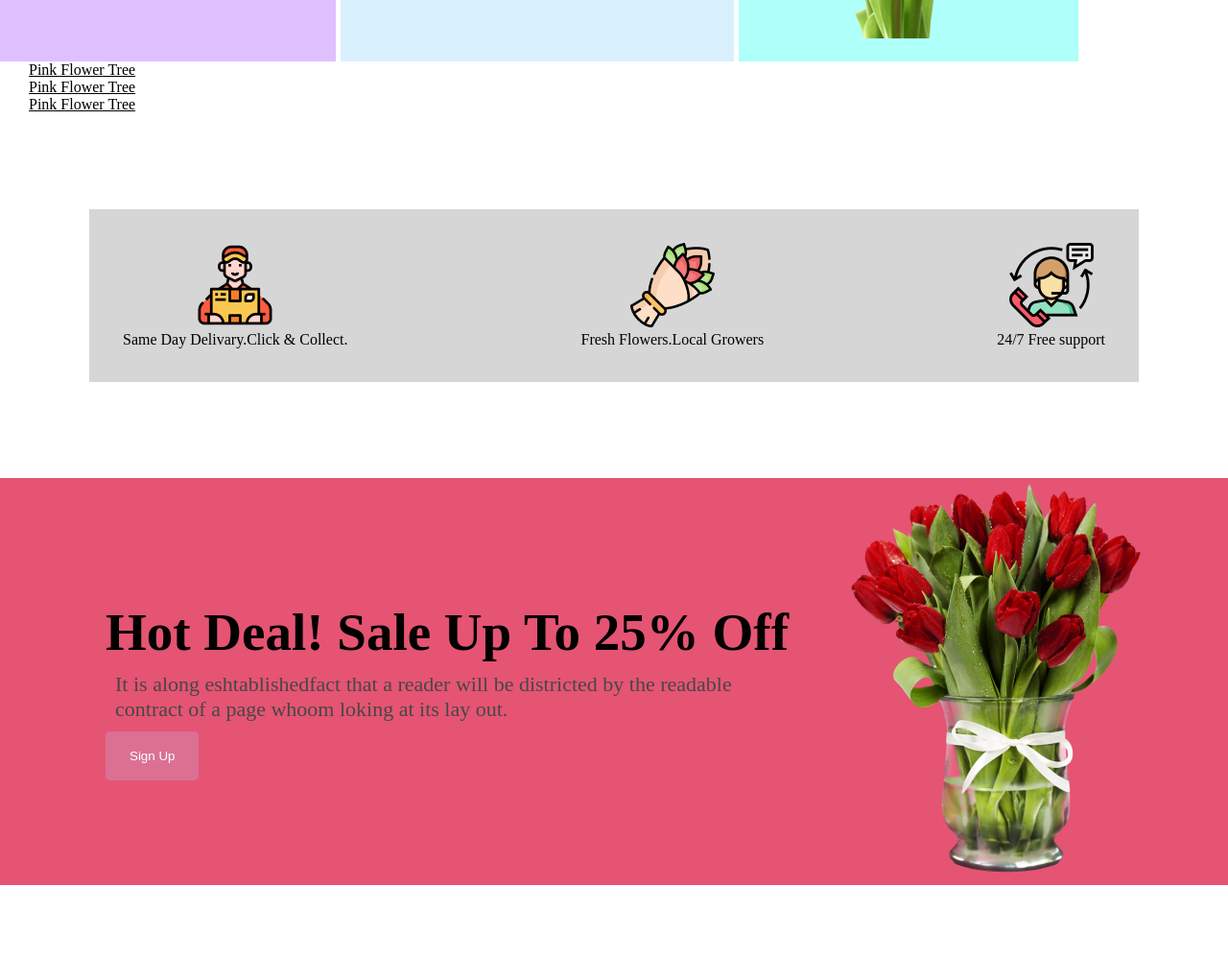
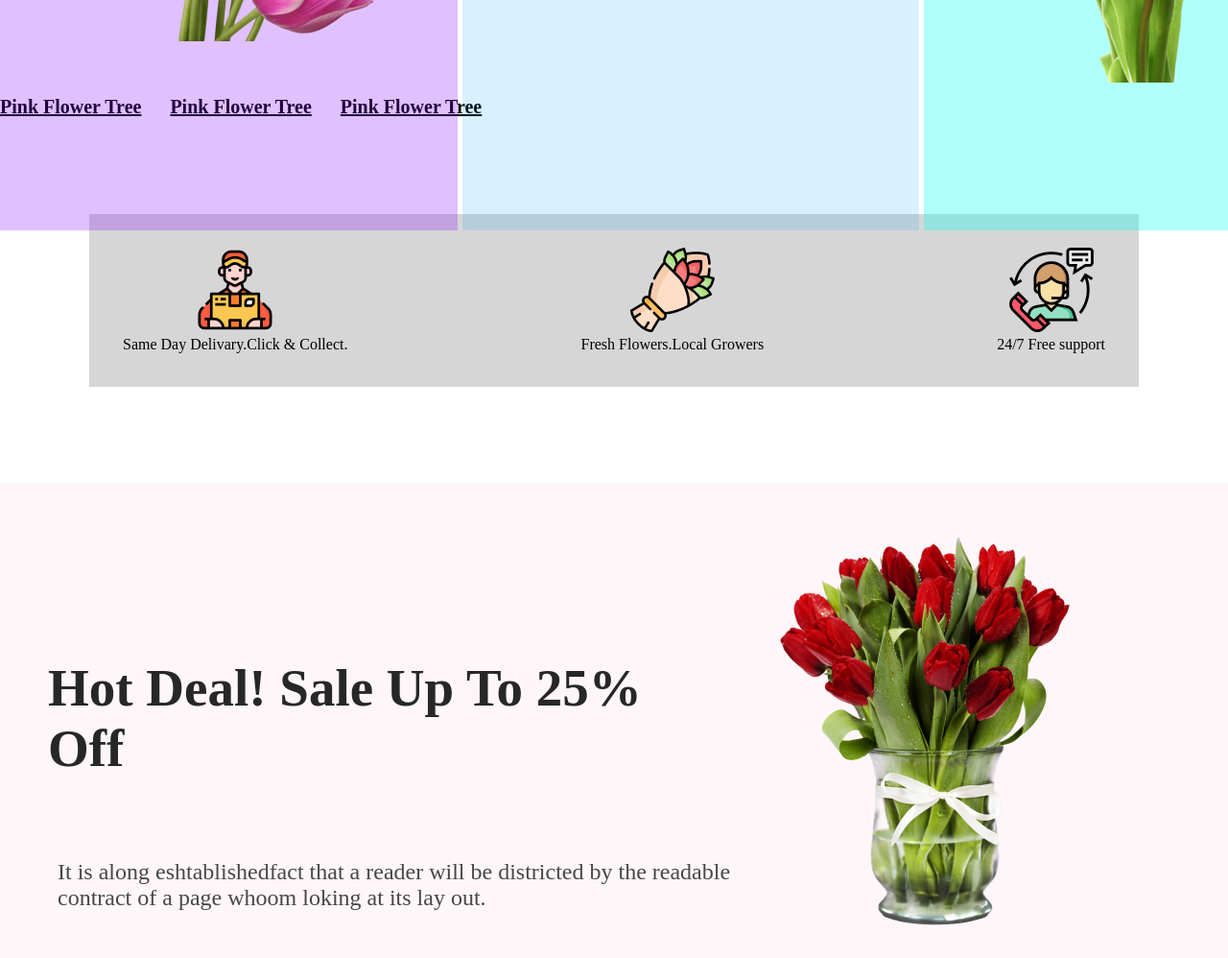
Before and after one commit to mdmehedi060/mehedi, a plain HTML site: page index.html in a window 1280 px wide. Shown: the part 1630-2628 px from the top of the page at 96% size. Drawn offline with Linux system fonts and the light colour scheme.

Commit message:
imges add

```diff
--- a/index.html
+++ b/index.html
@@ -51,17 +51,14 @@
         </div>
       </div>
     </div>
-    <div class="img-problem">
-      <div class="images-title-one">Pink Flower Tree</div>
-      <div class="images-title-one">Pink Flower Tree</div>
-      <div class="images-title-one">Pink Flower Tree</div>
+
     </div>
-    <!-- <div class="flower-tree">
+    <div class="flower-tree">
       <li>Pink Flower Tree</li>
       <li>Pink Flower Tree</li>
       <li>Pink Flower Tree</li>
 
-    </div> -->
+    </div>
     <div class="icon">
       <div class="icon-flower">
         <img src="./images/flower asset/group 57.png" alt="">
--- a/style.css
+++ b/style.css
@@ -6,36 +6,47 @@
 .first-continer{
   display: flex;
   width: 100%;
-  background-color: #E55473;
-  margin-bottom: 100px;
+  height: 850px;
+  background-color: #e554800d;
+
 }
 .content{
+  width: 708px;
+  height: 506px;
   margin: auto;
   padding-left: 50px;
   padding-top: 20px;
 
 }
 .tittle{
+  width: 708px;
+  height: 200px;
   font-size: 55px;
   font-weight: bold;
-  color: black;
+  color: #272727;
+ margin: auto;
 }
 .discription{
+  width: 634px;
+  height: 90px;
   color: #474747;
   padding: 10px;
   width:100%;
-   font-size: 22px;
+   font-size: 24px;
+   margin: auto;
 }
 .btn{
   padding: 18px 25px;
   border: none;
-  background-color:palevioletred ;
+  background-color:#e55473;
   color: white;
   border-radius: 5px;
+  margin-top: 20px;
 }
 .img{
-  margin-right: 80px;
-  align-items: bottom;
+  width: 635px;
+height: 800px;
+  padding: 50px;
 }
 .featured{
   width: 100%;
@@ -44,19 +55,25 @@
 
 }
 .images-flower{
+  width: 1440px;
+  height: 605px;
   display: flex;
   gap: 5px;
   margin: auto;
-  /* justify-content: space-around;
-  text-align: center; */
+  justify-content: space-around;
+  text-align: center;
   position: relative;
 }
 .images-title-one{
 margin-left: 30px;
 text-decoration: underline;
-display: flex;
+
+position: absolute;
+justify-content: space-between;
 }
 .featured-img-1{
+  width: 464px;
+  height: 605px;
 background-color: hsla(270, 100%, 50%, 0.249);
 border-top-left-radius: 50%;
 border-top-right-radius: 50%;
@@ -69,6 +86,8 @@ margin-top: 100px;
 }
 
 .featured-img-2{
+  width: 464px;
+  height: 605px;
 background-color: hsla(204, 100%, 50%, 0.148);
 border-top-left-radius: 50%;
 border-top-right-radius: 50%;
@@ -80,6 +99,8 @@ margin-top: 100px;
 }
 
 .featured-img-3{
+  width: 464px;
+  height: 605px;
 background-color: rgba(0, 255, 238, 0.314);
 border-top-left-radius: 50%;
 border-top-right-radius: 50%;
@@ -89,16 +110,15 @@ text-align: center;
 margin-top: 100px;
 /* gap: 35px; */
 }
-/* .flower-tree{
+.flower-tree{
   display: flex;
   font-size: 20px;
   text-decoration: underline;
   font-weight: bold;
   color: black;
   list-style: none;
-  position: fixed;
   gap: 30px;
-} */
+}
 .featured-tittle{
   font-size: 55px;
   font-weight: bold;
```
